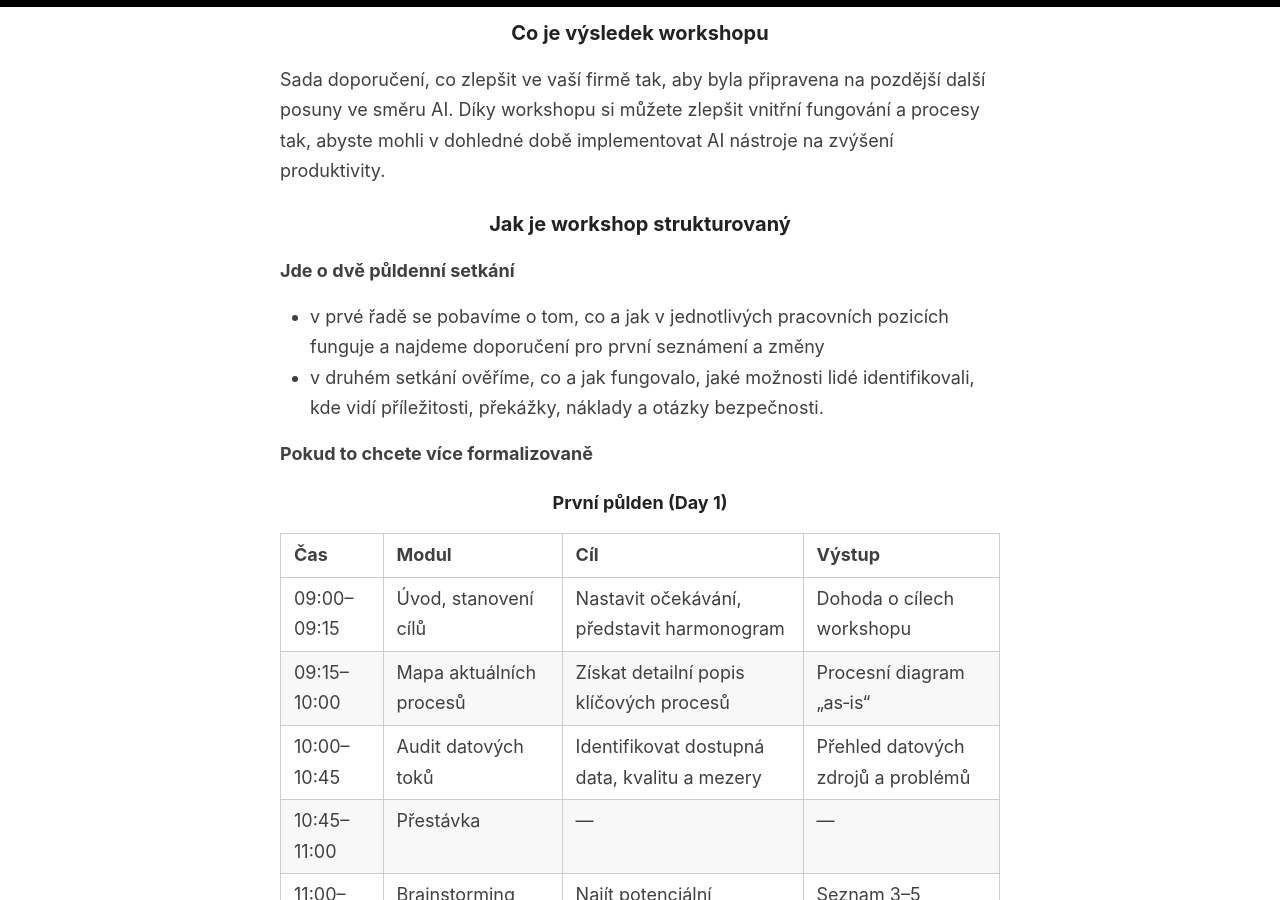
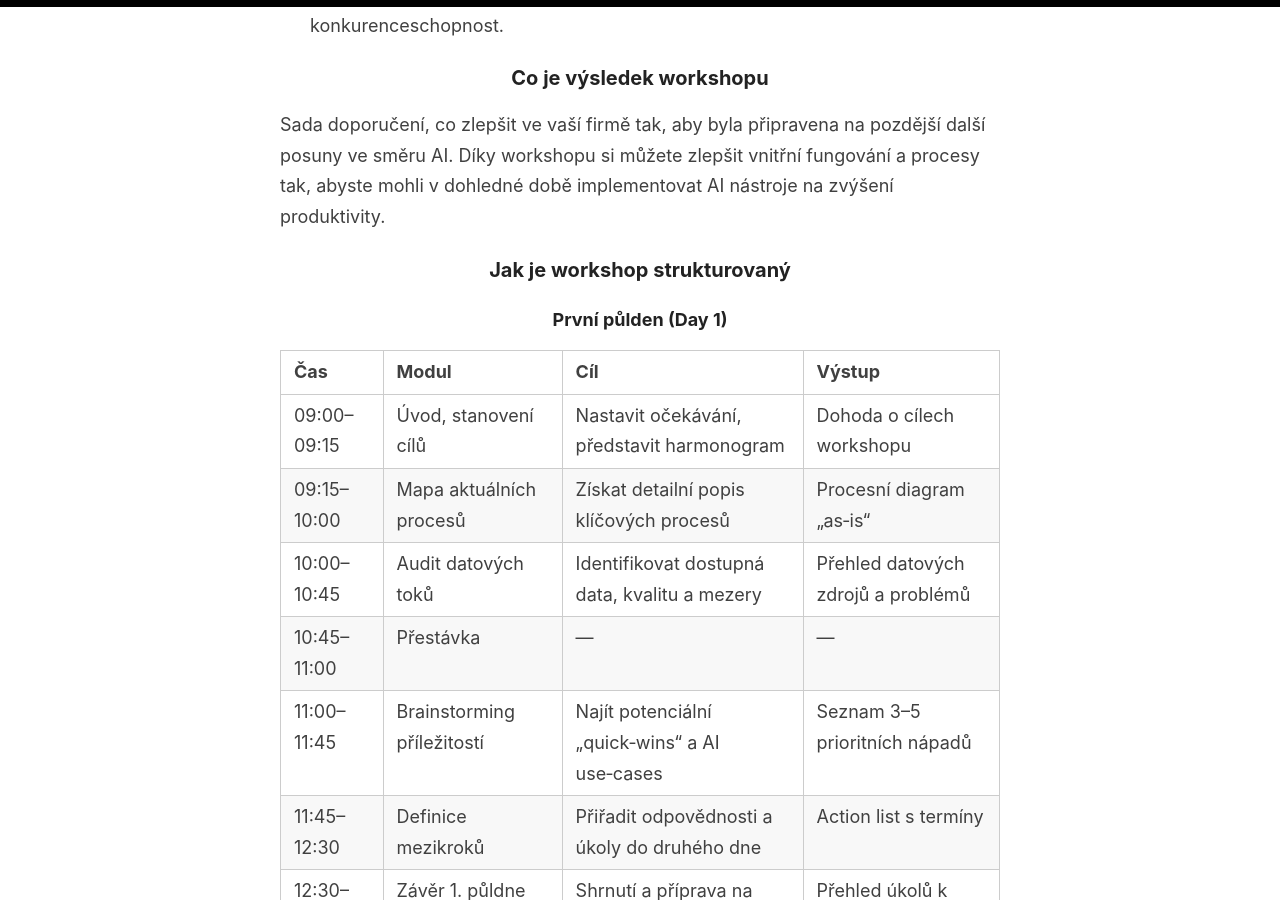
Before and after one commit to tangero/aivefirmach, a Jekyll site: the page built from _pages/pripraveni-na-ai.md, in a window 1280 px wide and 900 px high, scrolled down 1565 px. Built offline with Jekyll 4.4.1, drawn with Linux system fonts in a browser that asks for light colours; comment, search, counter and statistics services are not loaded; some of the changed text lies outside the part shown.

Commit message:
Update pripraveni-na-ai.md

```diff
--- a/_pages/pripraveni-na-ai.md
+++ b/_pages/pripraveni-na-ai.md
@@ -37,12 +39,6 @@ Sada doporučení, co zlepšit ve vaší firmě tak, aby byla připravena na poz
 ### Jak je workshop strukturovaný
 
 
-**Jde o dvě půldenní setkání**
-- v prvé řadě se pobavíme o tom, co a jak v jednotlivých pracovních pozicích funguje a najdeme doporučení pro první seznámení a změny
-- v druhém setkání ověříme, co a jak fungovalo, jaké možnosti lidé identifikovali, kde vidí příležitosti, překážky, náklady a otázky bezpečnosti.
-
-**Pokud to chcete více formalizovaně**
-
 #### První půlden (Day 1)
 
 | Čas | Modul | Cíl | Výstup |
```
Also changed, not shown: other parts of _pages/pripraveni-na-ai.md (+2 -0 lines).
